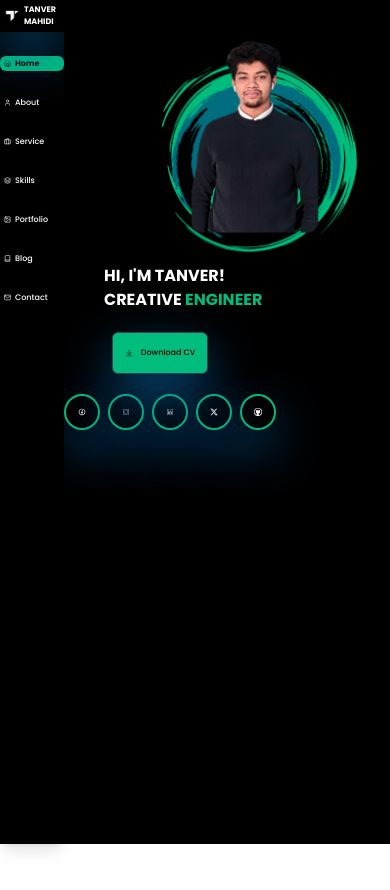
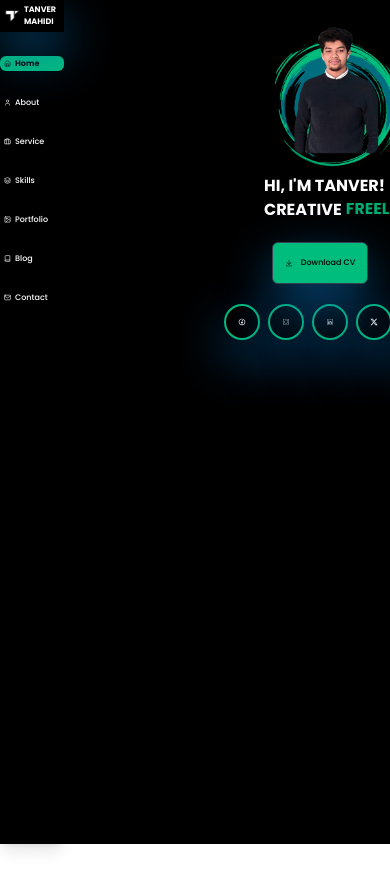
Before and after one commit to tanvermax/portfolio, a React (Vite) app: page / in a window 390 px wide. Shown: the top 890 px of the page. Before the commit the page ends 844 px from the top, so only its background shows below. Built offline with nearby package versions, Linux system fonts and the light colour scheme.

Commit message:
making responsive

```diff
--- a/src/Components/Home/Home.jsx
+++ b/src/Components/Home/Home.jsx
@@ -69,7 +69,7 @@ const Home = () => {
   return (
     <div className="flex bg-black">
       {/* Sidebar Navigation */}
-      <nav className=" fixed left-0 top-0 h-full md:w-72 w-16 bg-black md:p-4 flex flex-col gap-6 md:items-center md:justify-center text-white shadow-lg">
+      <nav className="fixed z-20 left-0 top-0 h-full md:w-72 w-16 bg-black md:p-4 flex flex-col gap-6 md:items-center md:justify-center text-white shadow-lg">
         <div className="shadow-[0_20px_50px_rgba(8,_112,_184,_0.7)] bg-black p-1 md:p-5 relative md:-top-20 flex items-center">
           <img className="w-5" src={logo} alt="Logo" />
           <p className="font-bold md:text-2xl text-[8px]">TANVER MAHIDI</p>
@@ -164,14 +164,14 @@ const Home = () => {
       </nav>
 
       {/* Main Content Area */}
-      <div className=" relative h-[100vh] left-16 md:left-72 md:w-[85vw]  md:overflow-y-auto overflow-x-hidden">
+      <div className="relative h-[100vh] pl-16 md:pl-72 md:w-[100vw] md:overflow-y-auto md:overflow-x-hidden">
         <motion.section
           ref={homeRef}
           id="home"
           initial={{ opacity: 0, y: 50 }}
           animate={visibleSection === "home" ? { opacity: 1, y: 0 } : {}}
           transition={{ duration: 0.5 }}
-          className="md:min-h-screen flex items-center justify-center bg-black  text-white"
+          className=" md:min-h-screen flex items-center justify-center bg-black relative left-20  text-white"
         >
           <Homee />
         </motion.section>
@@ -182,7 +182,7 @@ const Home = () => {
           initial={{ opacity: 0, y: 50 }}
           animate={visibleSection === "aboutme" ? { opacity: 1, y: 0 } : {}}
           transition={{ duration: 0.5 }}
-          className="min-h-screen flex items-center ml-20 justify-center  text-white"
+          className="min-h-screen relative left-20 flex items-center justify-center  text-white"
         >
           <Aboutme />
         </motion.section>
@@ -193,7 +193,7 @@ const Home = () => {
           initial={{ opacity: 0, y: 50 }}
           animate={visibleSection === "service" ? { opacity: 1, y: 0 } : {}}
           transition={{ duration: 0.5 }}
-          className="min-h-screen flex items-center justify-center md:ml-20 text-white"
+          className="min-h-screen relative left-20 flex items-center justify-center md:ml-20 text-white"
         >
           <Service />
         </motion.section>
--- a/src/Components/Pages/Aboutme.jsx
+++ b/src/Components/Pages/Aboutme.jsx
@@ -5,7 +5,7 @@ import { IoIosArrowForward } from "react-icons/io";
 
 const Aboutme = () => {
   return (
-    <div className="min-h-screen w-screen bg-black text-white mx-auto md:p-36">
+    <div className="min-h-screen w-screen pl-20 bg-black text-white mx-auto md:p-36">
       <h1 className="text-emerald-500 font-bold md:text-xl text-[10px]">ABOUT ME</h1>
       <p className="mt-10 md:leading-[30px] text-gray-400 border-l-2  pl-2 border-emerald-500 md:text-xl text-[6px]">
         I am a highly skilled Full-Stack Web Developer with over 6 years of experience, specializing in React.js, JavaScript, and UI/UX design. With a strong passion for creating dynamic and user-centric web applications, I have successfully completed 550+ projects worldwide, delivering high-performance solutions tailored to clients’ needs. My expertise extends to front-end and back-end development, ensuring seamless functionality and outstanding user experiences.
--- a/src/Components/Pages/Contact.jsx
+++ b/src/Components/Pages/Contact.jsx
@@ -3,28 +3,28 @@ import { FaWhatsapp } from "react-icons/fa";
 
 const Contact = () => {
   return (
-    <div className="min-h-screen w-screen bg-black text-white  mx-auto p-36">
+    <div className="pr-32 pl-20 md:pl-0  min-h-screen w-screen bg-black text-white  mx-auto p-10 md:p-36">
     {/* Contact Info Section */}
-    <div className="grid grid-cols-1 md:grid-cols-3 gap-6 mb-12 max-w-4xl">
+    <div className="grid  md:grid-cols-3 gap-6 mb-12 max-w-4xl">
       {/* Phone */}
       <div className="bg-gray-900 p-6 rounded-md text-center">
-        <div className="text-green-400 text-4xl flex justify-center gap-5">📞 <FaWhatsapp />
+        <div className="text-green-400 md:text-4xl  flex justify-center gap-5">📞 <FaWhatsapp />
         </div>
-        <h2 className="text-xl font-bold mt-2">Phone</h2>
+        <h2 className="md:text-xl text-[8px] font-bold mt-2">Phone</h2>
         <p className="text-gray-300 font-semibold mt-1">+8801701866120</p>
       </div>
 
       {/* Location */}
       <div className="bg-gray-900 p-6 rounded-md text-center">
-        <div className="text-green-400 text-4xl">Location</div>
-        <h2 className="text-xl font-bold mt-2"></h2>
+        <div className="text-green-400 md:text-4xl ">Location</div>
+        <h2 className="md:text-xl text-[8px] font-bold mt-2"></h2>
         <p className="text-gray-400 mt-1">Dhaka 1256, Bangladesh</p>
         <a href="#" className="text-green-400 font-semibold mt-1">View on map</a>
       </div>
 
       {/* Email */}
       <div className="bg-gray-900 p-6 rounded-md text-center">
-        <div className="text-green-400 text-4xl">Email</div>
+        <div className="text-green-400 md:text-4xl ">Email</div>
         <p className="text-gray-300 font-semibold mt-1">tanveermahidi@gmail.com</p>
       </div>
     </div>
--- a/src/Components/Pages/Homee.jsx
+++ b/src/Components/Pages/Homee.jsx
@@ -23,7 +23,7 @@ const Homee = () => {
   }, []);
 
   return (
-    <div className=" flex  flex-col-reverse md:flex-row md:justify-between md:h-[100vh]   bg-black md:p-28 text-white">
+    <div className=" flex pl-20 md:pl-0  flex-col-reverse md:flex-row md:justify-between md:h-[100vh]   bg-black md:p-28 text-white">
       <div>
         <div className="md:pt-20 ml-10">
           <h1 className="md:text-5xl md:w-[550px] w-[200px] md:leading-[60px] font-bold">
--- a/src/Components/Pages/Service.jsx
+++ b/src/Components/Pages/Service.jsx
@@ -3,7 +3,7 @@ import { motion } from "framer-motion";
 
 const Service = () => {
   return (
-    <div className="bg-black p-6 md:p-12 text-black">
+    <div className="bg-black p-6 md:p-28 text-black pl-20 md:pl-0 ">
       {/* Header */}
       <motion.h1
         className="md:text-4xl text-[10px] font-bold text-white text-center mb-8"
@@ -16,7 +16,7 @@ const Service = () => {
 
       {/* Summary Section */}
       <motion.div
-        className="bg-gray-800 p-6 shadow-lg rounded-lg border-l-4 border-emerald-500"
+        className="bg-gray-800 p-6 shadow-lg rounded-lg border-l-4  border-emerald-500"
         initial={{ opacity: 0, scale: 0.9 }}
         animate={{ opacity: 1, scale: 1 }}
         transition={{ duration: 0.5 }}
--- a/src/index.css
+++ b/src/index.css
@@ -6,4 +6,8 @@
 body {
   font-family: "Poppins", serif;
   font-weight: 500;
+  margin: 0;
+  padding: 0;
+  overflow-x: hidden;
+
 }
```
